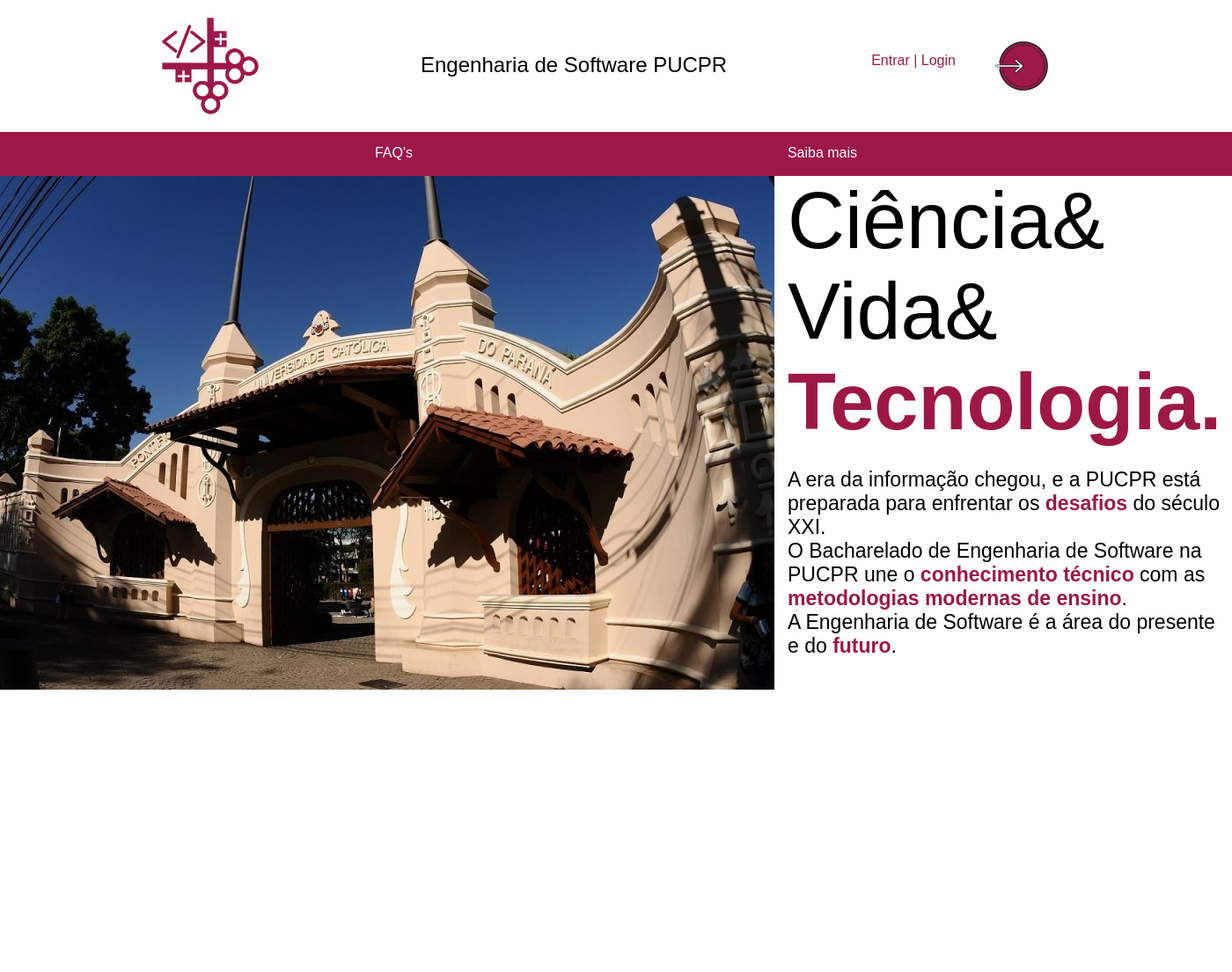
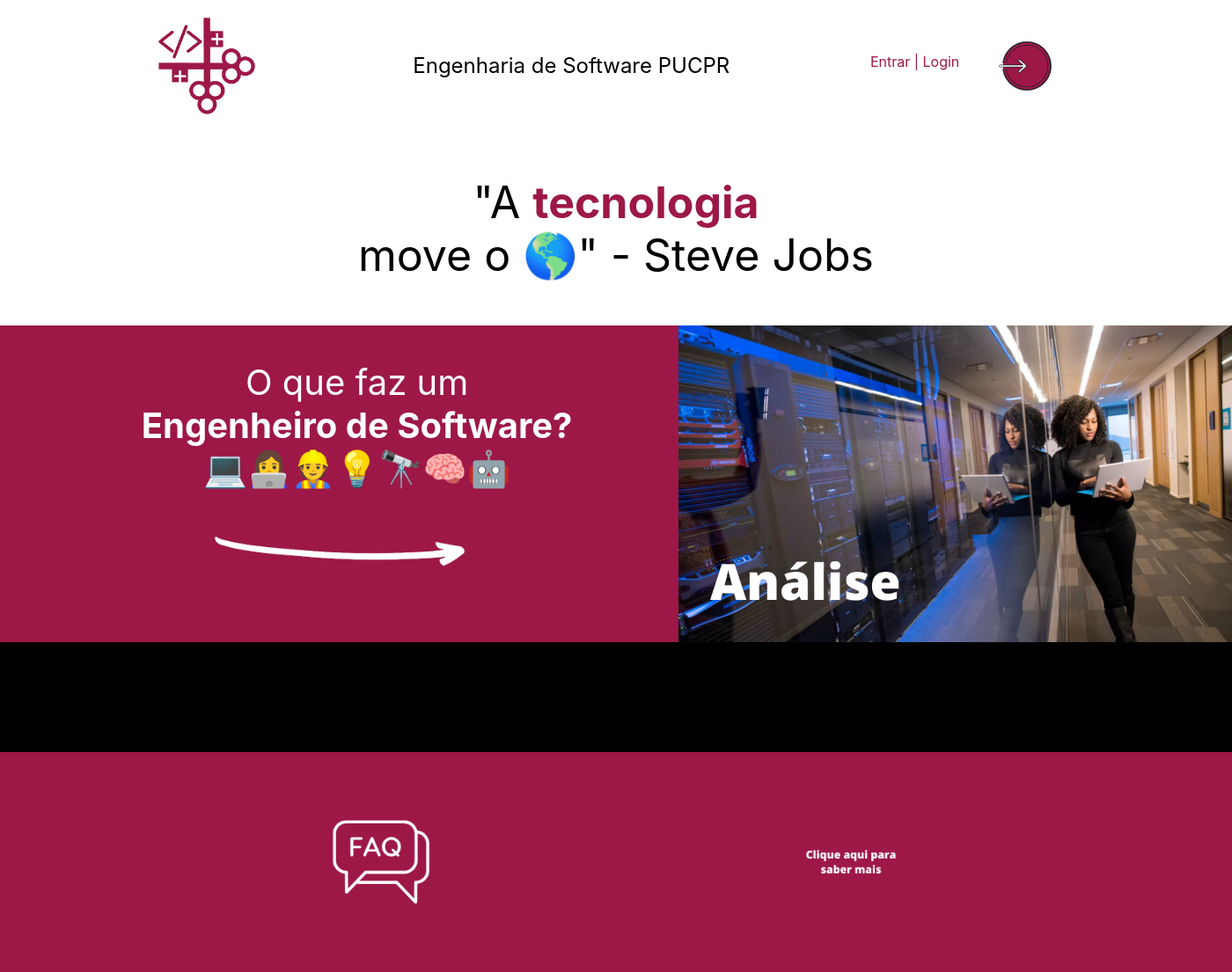
Before and after one commit to Alessandro-Schmidt/PJBL_Site_BES, a PHP site: page / in a window 1400 px wide. Shown: the whole page at 88% size. Before the commit the page ends 784 px from the top, so only its background shows below. Run offline with PHP 8.4, Linux system fonts and the light colour scheme.

Commit message:
Cara e não é que deu certo?

```diff
--- a/index.html
+++ b/index.html
@@ -22,27 +22,44 @@
                     <a href="#">Entrar | Login</a>
                 </div>
                 <div class="img_btn">
-                    <a href="#"><img src="img/log_in_estilizado_semfundo.png" alt="log_in"></a>
+                    <a href="#"><img src="img/icones/log_in_estilizado_semfundo.png" alt="log_in"></a>
                 </div>
             </div>
         </nav>
     </header>
-    <div class="options">
-        <a href="#">FAQ's</a>
-        <a href="https://www.pucpr.br/cursos-graduacao/engenharia-de-software/">Saiba mais</a>
-    </div>
-    <main>
-        <div class="info_puc">
-            <div class="img_faxada_pucpr">
-                <img src="img/comunicacao_institucional/faxadapucpr.jpg" alt="faxada linda da PUCPR">
+
+    <main class="main" >
+        <div class="texto_acima_galeria">
+            <p>"A <strong>tecnologia</strong><br>move o &#127758" - Steve Jobs</p>
+        </div>
+        <div class="meio_site">
+            <div class="oquefaz">
+                <div class="texto_oquefaz">
+                    <p>O que faz um<br><strong>Engenheiro de Software?</strong><br>&#128187&#x1f469;&#x200d;&#x1f4bb;&#x1f477;&#x1f4a1;&#x1f52d;&#x1f9e0;&#x1f916;</p>
+                </div>
+                <div class="pointer_oqf">
+                    <img src="img/icones/pointerlrsuperiorgrandequeodio.png" alt="olhaaqui">
+                </div>
             </div>
-            <div class="s_v_t">
-                Ciência&<br>
-                Vida&<br>
-                <strong>Tecnologia.</strong>
-                <p>A era da informação chegou, e a PUCPR está preparada para enfrentar os <strong>desafios</strong> do século XXI.<br>O Bacharelado de Engenharia de Software na PUCPR une o <strong>conhecimento técnico</strong> com as <strong>metodologias modernas de ensino</strong>.<br>A Engenharia de Software é a área do presente e do <strong>futuro</strong>.</p>
+            <div class="galery">
+                <div class="fotos">
+                    <img src="img/Carrosel_tela_inicial_PJBL/1.png" alt="imagem1">
+                    <img src="img/Carrosel_tela_inicial_PJBL/2.png" alt="imagem2">
+                    <img src="img/Carrosel_tela_inicial_PJBL/3.png" alt="imagem3">
+                    <img src="img/Carrosel_tela_inicial_PJBL/4.png" alt="imagem4">
+                    <img src="img/Carrosel_tela_inicial_PJBL/5.png" alt="imagem5">
+                    <img src="img/Carrosel_tela_inicial_PJBL/6.png" alt="imagem6">
+                    <img src="img/Carrosel_tela_inicial_PJBL/1.png" alt="imagem1">
+                </div>
             </div>
         </div>
+        <div class="transicao"></div>
     </main>
+    <footer>
+        <div class="options">
+            <a href="#"><img src="img/icones/FAQ.png" alt="FAQ"></a>
+            <a href="https://www.pucpr.br/cursos-graduacao/engenharia-de-software/"><img src="img/icones/learnmore.png" alt="Saiba mais em"></a>
+        </div>
+    </footer>
 </body>
 </html>
--- a/styles/styles_index.css
+++ b/styles/styles_index.css
@@ -1,5 +1,5 @@
 *{
-    font-family: Arial, Helvetica, sans-serif;
+    font-family: -apple-system, BlinkMacSystemFont, 'Segoe UI', Roboto, Oxygen, Ubuntu, Cantarell, 'Open Sans', 'Helvetica Neue', sans-serif;
 }
 
 body{
@@ -36,51 +36,117 @@
     color: #9d1847;
     text-decoration: none;
 }
-
-
 .img_btn img{
     height: 150px;
 }
+.texto_acima_galeria{
+    text-align: center;
+}
 
+
+.texto_acima_galeria p {
+    font-size: 50px;
+
+}
+
+.texto_acima_galeria p strong {
+    color: #9d1847;
+}
+
+.meio_site{
+    display: flex;
+}
+
+.galery{
+    width: 640px;
+    height: 360px;
+    overflow: hidden;
+    display: flex-end;
+}
+
+.galery .fotos{
+    width: 800%;
+    animation-name: animacao;
+    animation-duration: 35s;
+    animation-iteration-count: infinite;
+}
+
+.galery .fotos img{
+    height: 360px;
+    margin: 0;
+    left: 0;
+    float: left;
+}
+
+@keyframes animacao{
+    0%{margin-left: 0;}
+    10%{margin-left: 0;}
+    15%{margin-left: -640px;}
+    25%{margin-left: -640px;}
+    /*imagem II*/
+    30%{margin-left: -1280px;}
+    40%{margin-left: -1280px;}
+    /*imagem III*/
+    45%{margin-left: -1920px}
+    55%{margin-left: -1920px;}
+    /*imagem IV*/
+    60%{margin-left: -2560px;}
+    70%{margin-left: -2560px;}
+    /*imagem V*/
+    75%{margin-left: -3200px;}
+    85%{margin-left: -3200px;}
+    /*imagem VI*/
+    100%{margin-left:-3840px}
+}
+
+
+.oquefaz{
+    margin: 0;
+    padding: 0%;
+    font-size: 40px;
+    text-align: center;
+    background-color: #9d1847;
+    width: 785px;
+    height: 360px;
+}
+
+.texto_oquefaz{
+    height: 200px;
+    margin-top: 0%;
+}
+
+.texto_oquefaz p{
+    color: white;
+   margin-left: 40px;
+}
+.pointer_oqf{
+    height: 160px;
+}
+
+.pointer_oqf img{
+    height: 160px;
+    margin-top: 0px;
+}
+
+.transicao{
+    background-color: black;
+    height: 125px;
+}
 
 .options{
     background-color: #9d1847;
-    height: 50px;
+    height: 250px;
     justify-content: space-evenly;
     display: flex;
 }
 
-
-.options a {
-    padding-top: 15px;
-    color: white;
-    text-decoration: none;
-    transition: 0.5s;
+.options img{
+    height: 200px;
+    padding-top: 25px;
+    transition: 0.3s;
 }
 
-.options a:hover{
-    color: rgb(110, 110, 255);
+.options img:hover{
+    height: 210px;
+
 }
-
-.info_puc{
-    justify-content: space-between;
-    display: flex;
-    height: 584px;
-}
-
-.img_faxada_pucpr{
-    height: 100px;
-}
-
-.s_v_t{
-    font-size: 90px;
-    padding-left: 15px;
-}
-
-.s_v_t strong {
-    color: #9d1847;
-}
-
-.s_v_t p{
-    font-size: 23px;
-}
```
Also changed, not shown: img/Carrosel_tela_inicial_PJBL/1.png (added), img/Carrosel_tela_inicial_PJBL/2.png (added), img/Carrosel_tela_inicial_PJBL/3.png (added), img/Carrosel_tela_inicial_PJBL/4.png (added), img/icones/FAQ.png (added), img/icones/apontador.png (added), img/icones/apontador_branco.png (added), img/icones/learnmore.png (added), img/icones/log_in_estilizado_semfundo.png (renamed from img/log_in_estilizado_semfundo.png), img/icones/pointerLRIMENSO.png (added), img/icones/pointer_definitivo.png (added), img/icones/pointerlongo.png (added), img/icones/pointerlrsuperiorgrandequeodio.png (added), 3 other files.
